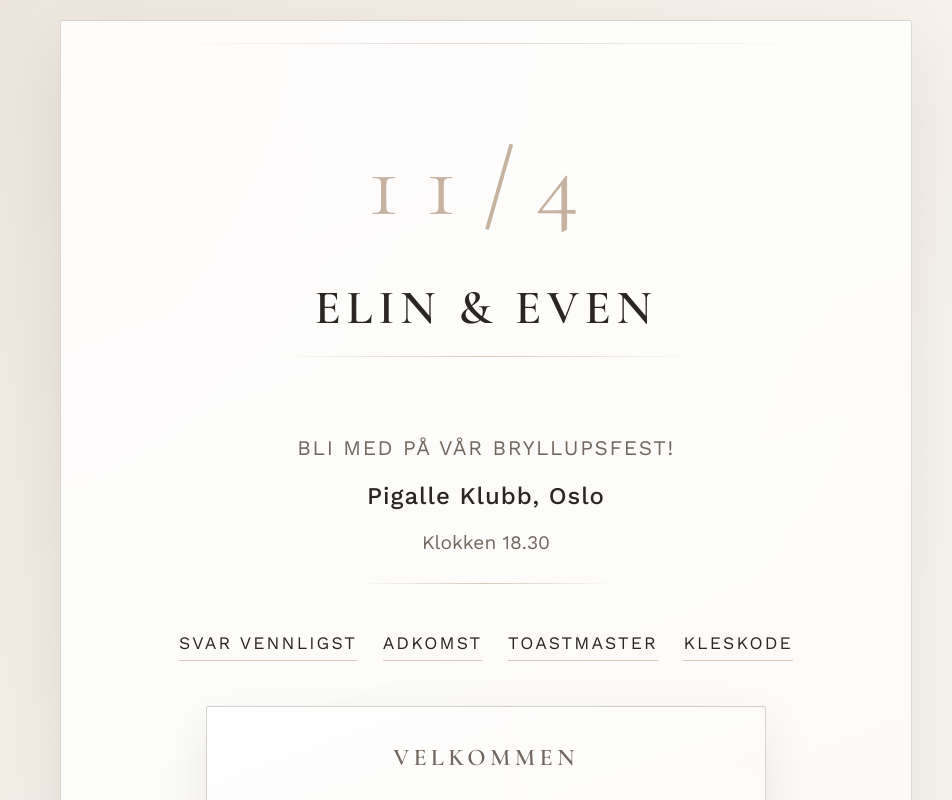
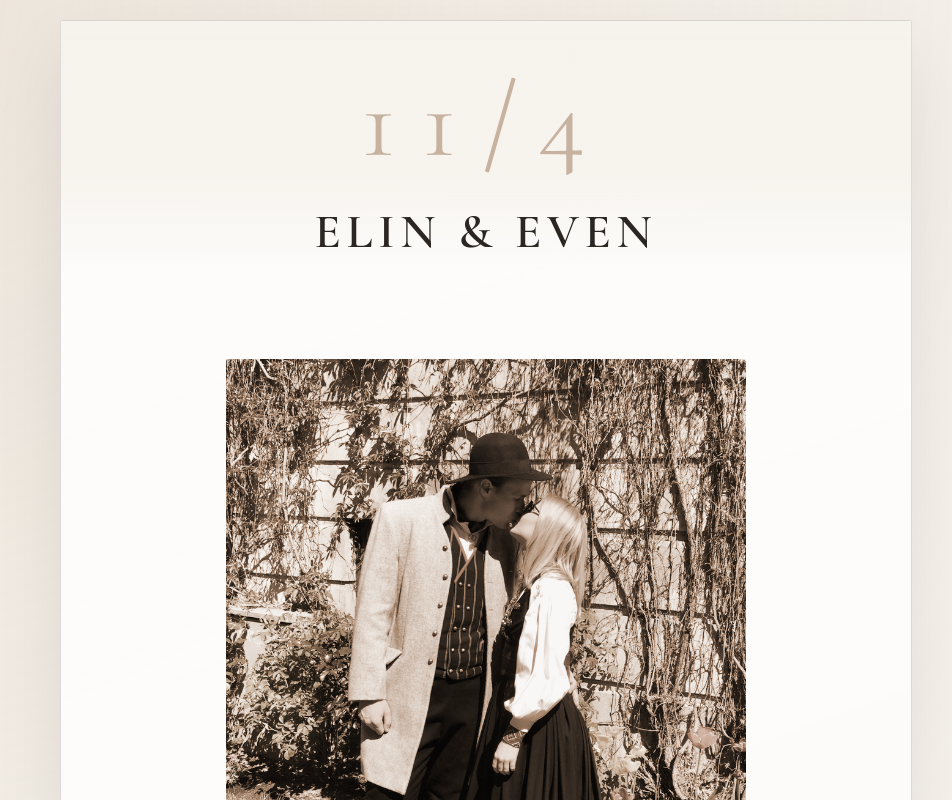
Before and after one commit to datagreier2/elinogeven, a React (Vite) app: page / in a window 1280 px wide. Shown: the top 800 px of the page, without its empty margins (154-1106 px from the left). Built offline with nearby package versions, Linux system fonts and the light colour scheme.

Commit message:
fixed scrolling attempt 1

```diff
--- a/src/App.css
+++ b/src/App.css
@@ -4,7 +4,7 @@
   place-items: center;
   padding: 0;
   position: relative;
-  overflow: hidden;
+  overflow: visible;
 }
 
 .app::before {
--- a/src/components/Invitation.css
+++ b/src/components/Invitation.css
@@ -8,7 +8,7 @@
 
 .paper {
   position: relative;
-  padding: clamp(3rem, 7vw, 4.75rem) clamp(1.75rem, 6vw, 4.5rem);
+  padding: 0;
   border-radius: 3px;
   border: 1px solid var(--color-border);
   background: linear-gradient(160deg, rgba(255, 255, 255, 0.9), rgba(248, 245, 240, 0.95));
@@ -16,13 +16,20 @@
   text-align: center;
   overflow: visible;
   display: grid;
-  gap: clamp(1.9rem, 4vw, 2.8rem);
+  gap: 0;
   justify-items: center;
   width: 100%;
   box-sizing: border-box;
 }
 
-.paper::before,
+.paper-content {
+  width: 100%;
+  display: grid;
+  gap: clamp(1.9rem, 4vw, 2.8rem);
+  padding: clamp(3rem, 7vw, 4.75rem) clamp(1.75rem, 6vw, 4.5rem);
+  box-sizing: border-box;
+}
+
 .paper::after {
   content: '';
   position: absolute;
@@ -31,10 +38,6 @@
   height: 1px;
   background: linear-gradient(90deg, transparent, var(--color-accent), transparent);
   opacity: 0.5;
-}
-
-.paper::before {
-  top: 22px;
 }
 
 .paper::after {
@@ -50,11 +53,14 @@
 
 .date-display {
   font-family: 'Cormorant Garamond', 'Times New Roman', serif;
-  font-size: clamp(3.2rem, 12vw, 6rem);
+  font-size: clamp(3.6rem, 13vw, 6.6rem);
   letter-spacing: clamp(0.14em, 2vw, 0.28em);
   color: var(--color-accent);
   font-weight: 300;
   font-style: italic;
+  transition: opacity 220ms ease, transform 220ms ease, max-height 220ms ease;
+  max-height: 8.6rem;
+  overflow: hidden;
 }
 
 .title {
@@ -64,6 +70,7 @@
   letter-spacing: 0.12em;
   color: var(--color-ink);
   margin: 0;
+  margin-top: 0.4rem;
   text-transform: uppercase;
 }
 
@@ -75,21 +82,34 @@
   z-index: 3;
 }
 
-.hero-sticky {
+.hero-identity {
+  display: grid;
+  gap: 0.8rem;
+  justify-items: center;
+  width: 100%;
+  padding: 1rem clamp(1.75rem, 6vw, 4.5rem) 0.15rem;
   position: sticky;
   top: 0;
-  z-index: 4;
-  display: grid;
-  gap: 0.6rem;
-  justify-items: center;
-  width: 100%;
-  padding: 0.6rem 0 0.2rem;
-  align-self: start;
-  justify-self: stretch;
+  z-index: 2;
+  background: linear-gradient(
+    180deg,
+    rgba(246, 242, 236, 0.98) 0%,
+    rgba(246, 242, 236, 0.9) 60%,
+    rgba(246, 242, 236, 0) 100%
+  );
+  transition: padding 220ms ease;
 }
 
-.hero[data-sticky='off'] .hero-sticky {
-  position: static;
+.hero-identity[data-compact='on'] {
+  padding: 0.35rem clamp(1.75rem, 6vw, 4.5rem) 0.25rem;
+  top: 0;
+  gap: 0.2rem;
+}
+
+.hero-identity[data-compact='on'] .date-display {
+  opacity: 0;
+  transform: translateY(-6px);
+  max-height: 0;
 }
 
 .hero-image {
@@ -99,28 +119,6 @@
   display: grid;
   place-items: center;
   z-index: 1;
-  -webkit-mask-image: linear-gradient(
-    to bottom,
-    transparent 0,
-    rgba(0, 0, 0, 0.6) var(--fade, 0px),
-    black calc(var(--fade, 0px) + 60px)
-  );
-  mask-image: linear-gradient(
-    to bottom,
-    transparent 0,
-    rgba(0, 0, 0, 0.6) var(--fade, 0px),
-    black calc(var(--fade, 0px) + 60px)
-  );
-  opacity: var(--fade-opacity, 1);
-  max-height: 600px;
-  overflow: hidden;
-  transition: max-height 480ms ease, margin 480ms ease, opacity 360ms ease;
-}
-
-.hero[data-collapsed='on'] .hero-image {
-  max-height: 0;
-  margin: 0.3rem auto 0.6rem;
-  opacity: 0;
 }
 
 .hero-image img {
@@ -311,43 +309,6 @@
   opacity: 1;
 }
 
-[data-animate='hero'] {
-  animation-delay: 80ms;
-}
-
-[data-animate='hero-image'] {
-  animation-delay: 160ms;
-}
-
-[data-animate='nav'] {
-  animation-delay: 200ms;
-}
-
-[data-animate='section'] {
-  animation-delay: 320ms;
-}
-
-[data-animate] {
-  opacity: 0;
-  transform: translateY(14px);
-  animation: rise 900ms ease forwards;
-}
-
-@keyframes rise {
-  to {
-    opacity: 1;
-    transform: translateY(0);
-  }
-}
-
-@media (prefers-reduced-motion: reduce) {
-  [data-animate] {
-    animation: none;
-    opacity: 1;
-    transform: none;
-  }
-}
-
 @media (max-width: 980px) {
   .paper::before,
   .paper::after {
--- a/src/components/Invitation.jsx
+++ b/src/components/Invitation.jsx
@@ -1,85 +1,73 @@
 import { useEffect, useRef } from 'react'
 import './Invitation.css'
 
+const HeroIdentity = ({ identityRef, dateRef }) => {
+  return (
+    <div className="hero-identity" ref={identityRef}>
+      <div className="date-display" ref={dateRef}>
+        11/4
+      </div>
+      <h1 className="title">Elin &amp; Even</h1>
+    </div>
+  )
+}
+
+const HeroImage = () => {
+  return (
+    <div className="hero-image">
+      <img src="/elinogeven.png" alt="Elin og Even" />
+    </div>
+  )
+}
+
+const EventBlock = () => {
+  return (
+    <div className="event-block">
+      <p className="headline">BLI MED PÅ VÅR BRYLLUPSFEST!</p>
+      <p className="venue">Pigalle Klubb, Oslo</p>
+      <p className="time">Klokken 18.30</p>
+    </div>
+  )
+}
+
 const Invitation = () => {
-  const heroImageRef = useRef(null)
-  const heroRef = useRef(null)
-  const heroStickyRef = useRef(null)
-  const collapsedOnceRef = useRef(false)
+  const identityRef = useRef(null)
+  const dateRef = useRef(null)
+  const eventRef = useRef(null)
+
   useEffect(() => {
-    const imageEl = heroImageRef.current
-    const heroEl = heroRef.current
-    const stickyEl = heroStickyRef.current
+    const identityEl = identityRef.current
+    const dateEl = dateRef.current
+    const eventEl = eventRef.current
 
-    if (!imageEl || !heroEl || !stickyEl) {
+    if (!identityEl || !dateEl || !eventEl) {
       return undefined
     }
 
     let frameId = null
 
-    let imageTop = 0
-    let stickyHeight = 0
-    let imageHeight = 0
-
-    const measure = () => {
-      imageTop = imageEl.getBoundingClientRect().top + window.scrollY
-      stickyHeight = stickyEl.getBoundingClientRect().height
-      imageHeight = imageEl.getBoundingClientRect().height
-    }
-
-    const updateFade = () => {
-      const scrollY = window.scrollY
-      const progress = scrollY - (imageTop - stickyHeight)
-      const clamped = Math.min(Math.max(progress, 0), 80)
-      const opacity = 1 - clamped / 100
-
-      imageEl.style.setProperty('--fade', `${clamped}px`)
-      imageEl.style.setProperty('--fade-opacity', opacity.toFixed(2))
-      const imageBottom = imageTop + imageHeight
-      const collapsed =
-        scrollY > 8 && imageHeight > 0 && scrollY + stickyHeight >= imageBottom - 260
-      if (collapsed) {
-        collapsedOnceRef.current = true
-      }
-
-      const isCollapsed = collapsedOnceRef.current
-      heroEl.dataset.sticky = isCollapsed ? 'off' : 'on'
-      heroEl.dataset.collapsed = isCollapsed ? 'on' : 'off'
+    const update = () => {
+      const identityRect = identityEl.getBoundingClientRect()
+      const eventRect = eventEl.getBoundingClientRect()
+      const shouldHideDate = identityRect.bottom >= eventRect.top - 6
+      dateEl.style.opacity = shouldHideDate ? '0' : '1'
+      dateEl.style.transform = shouldHideDate ? 'translateY(-6px)' : 'translateY(0)'
+      identityEl.dataset.compact = shouldHideDate ? 'on' : 'off'
       frameId = null
     }
 
     const onScroll = () => {
       if (frameId) return
-      frameId = requestAnimationFrame(updateFade)
+      frameId = requestAnimationFrame(update)
     }
 
-    const onResize = () => {
-      measure()
-      onScroll()
-    }
-
-    const prime = () => {
-      measure()
-      updateFade()
-    }
-
-    const imgEl = imageEl.querySelector('img')
-    if (imgEl && !imgEl.complete) {
-      imgEl.addEventListener('load', prime, { once: true })
-    }
-
-    requestAnimationFrame(() => {
-      requestAnimationFrame(prime)
-    })
+    update()
     window.addEventListener('scroll', onScroll, { passive: true })
-    window.addEventListener('resize', onResize)
+    window.addEventListener('resize', onScroll)
 
     return () => {
       window.removeEventListener('scroll', onScroll)
-      window.removeEventListener('resize', onResize)
-      if (imgEl) {
-        imgEl.removeEventListener('load', prime)
-      }
+      window.removeEventListener('resize', onScroll)
       if (frameId) {
         cancelAnimationFrame(frameId)
       }
@@ -89,23 +77,16 @@ const Invitation = () => {
   return (
     <main className="invitation">
       <div className="paper">
-        <header className="hero" ref={heroRef}>
-          <div className="hero-sticky" data-animate="hero" ref={heroStickyRef}>
-            <div className="date-display">11/4</div>
-            <h1 className="title">Elin & Even</h1>
-            <div className="hero-divider" aria-hidden="true" />
-          </div>
-          <div className="hero-image" ref={heroImageRef} data-animate="hero-image">
-            <img src="/elinogeven.png" alt="Elin og Even" />
-          </div>
-          <div className="event-block">
-            <p className="headline">BLI MED PÅ VÅR BRYLLUPSFEST!</p>
-            <p className="venue">Pigalle Klubb, Oslo</p>
-            <p className="time">Klokken 18.30</p>
+        <HeroIdentity identityRef={identityRef} dateRef={dateRef} />
+        <div className="paper-content">
+          <header className="hero">
+            <HeroImage />
+            <div ref={eventRef}>
+              <EventBlock />
             </div>
           </header>
 
-        <nav className="quick-nav" aria-label="Hopp til seksjon" data-animate="nav">
+          <nav className="quick-nav" aria-label="Hopp til seksjon">
             <a href="#svar">Svar vennligst</a>
             <a href="#sted">Adkomst</a>
             <a href="#toastmaster">Toastmaster</a>
@@ -113,7 +94,7 @@ const Invitation = () => {
           </nav>
 
           <div className="sections">
-          <section className="section-card intro" data-animate="section">
+            <section className="section-card intro">
               <h2>Velkommen</h2>
               <p>
                 Vi markerer både 10 år sammen og at vi nå er nygifte. Det fortjener
@@ -134,7 +115,7 @@ const Invitation = () => {
               </p>
             </section>
 
-          <section id="svar" className="section-card" data-animate="section">
+            <section id="svar" className="section-card">
               <h2>Svar vennligst</h2>
               <p className="rsvp">
                 Bekreft deltagelse på melding til Elin eller Even innen 15. mars.
@@ -142,7 +123,7 @@ const Invitation = () => {
               <p className="closing">Vi gleder oss til å feire med dere!</p>
             </section>
 
-          <section id="sted" className="section-card" data-animate="section">
+            <section id="sted" className="section-card">
               <h2>Pigalle</h2>
               <p>Festen vil finne sted på Pigalle i Oslo.</p>
               <ul className="directions" aria-label="Veibeskrivelser til Pigalle">
@@ -185,7 +166,7 @@ const Invitation = () => {
               </ul>
             </section>
 
-          <section id="toastmaster" className="section-card" data-animate="section">
+            <section id="toastmaster" className="section-card">
               <h2>Toastmaster</h2>
               <p>
                 Om dere har spørsmål, ikke nøl med å ta kontakt. Ønsker du å bidra
@@ -194,7 +175,7 @@ const Invitation = () => {
               </p>
             </section>
 
-          <section id="kleskode" className="section-card" data-animate="section">
+            <section id="kleskode" className="section-card">
               <h2>Kleskode</h2>
               <p>
                 Bruden har på seg brudekjole og brudgommen stiller i smoking. Du tar
@@ -203,6 +184,7 @@ const Invitation = () => {
             </section>
           </div>
         </div>
+      </div>
     </main>
   )
 }
```
Lines whose indentation alone changed are shown as unchanged.
